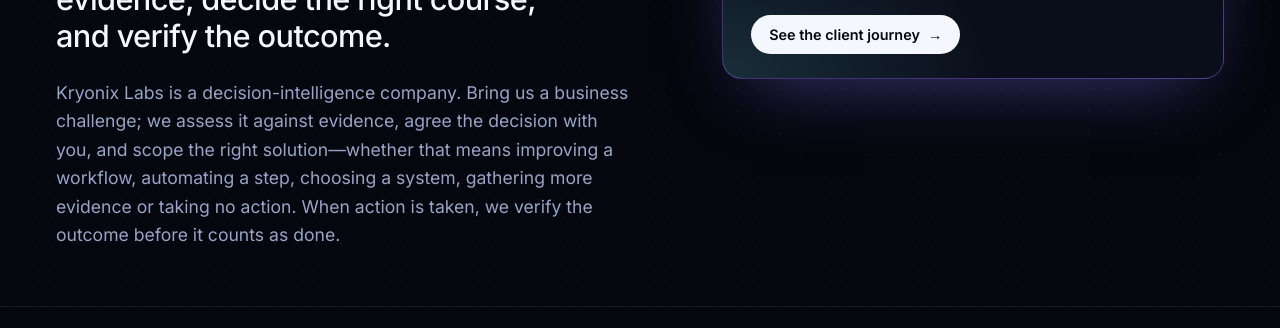
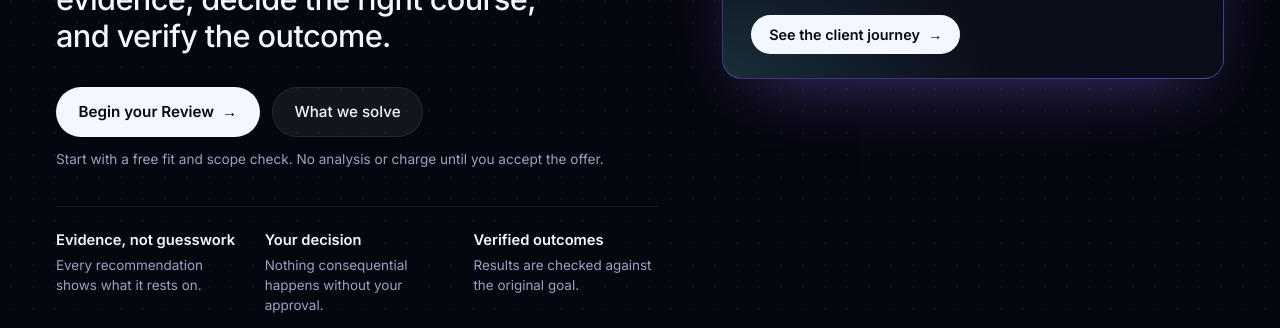
Before and after one commit to shawnzyluxe-lab/kryonix-labs, a plain HTML site: page index.html in a window 1280 px wide. Shown: the part 384-712 px from the top of the page. Drawn offline with Linux system fonts and the light colour scheme.

Commit message:
Home: commercial hero CTAs and benefit points; move company paragraph to Company 'What we do'
Co-Authored-By: Ja'dan Johnson <iamjadan@gmail.com>

```diff
--- a/index.html
+++ b/index.html
@@ -30,7 +30,9 @@
           <p class="k">Kryonix Labs · Decision intelligence</p>
           <h1 class="display">Intelligence,<br><span class="grad">engineered.</span></h1>
           <p class="say">We assess your challenge on evidence, decide the right course, and verify the outcome.</p>
-          <p class="lede">Kryonix Labs is a decision-intelligence company. Bring us a business challenge; we assess it against evidence, agree the decision with you, and scope the right solution—whether that means improving a workflow, automating a step, choosing a system, gathering more evidence or taking no action. When action is taken, we verify the outcome before it counts as done.</p>
+          <div class="hero-cta"><a class="pill solid" href="contact.html">Begin your Review <span aria-hidden="true">→</span></a><a class="pill" href="solve.html">What we solve</a></div>
+          <p class="hero-note">Start with a free fit and scope check. No analysis or charge until you accept the offer.</p>
+          <ul class="hero-pts"><li><b>Evidence, not guesswork</b>Every recommendation shows what it rests on.</li><li><b>Your decision</b>Nothing consequential happens without your approval.</li><li><b>Verified outcomes</b>Results are checked against the original goal.</li></ul>
         </div>
         <div class="solve">
           <a class="ad" href="review.html">
--- a/site.css
+++ b/site.css
@@ -429,3 +429,11 @@ footer .fnote .live{width:6px;height:6px;border-radius:50%;background:var(--life
 .rv-sub{font-size:.86rem;margin-bottom:16px}
 @media (max-width:820px){.ki-eng-cols{grid-template-columns:1fr;gap:14px}}
 .rv-inc,.rv-faq{scroll-margin-top:96px}
+.hero-cta{display:flex;flex-wrap:wrap;gap:12px;margin-top:32px}
+.hero-cta .pill{padding:.8rem 1.35rem;font-size:.95rem}
+.hero-note{margin:12px 0 0;color:var(--muted);font-size:.85rem}
+.hero-pts{list-style:none;padding:0;margin:36px 0 0;display:grid;grid-template-columns:repeat(3,minmax(0,1fr));gap:24px;border-top:1px solid var(--line);padding-top:22px;max-width:42rem}
+.hero-pts li{font-size:.84rem;line-height:1.5;color:var(--muted)}
+.hero-pts b{display:block;color:var(--text);font-weight:600;font-size:.92rem;margin-bottom:4px}
+.boundary+.boundary{margin-top:24px}
+@media (max-width:640px){.hero-pts{grid-template-columns:1fr;gap:14px}}
```
Also changed, not shown: company.html (+1 -0 lines).
